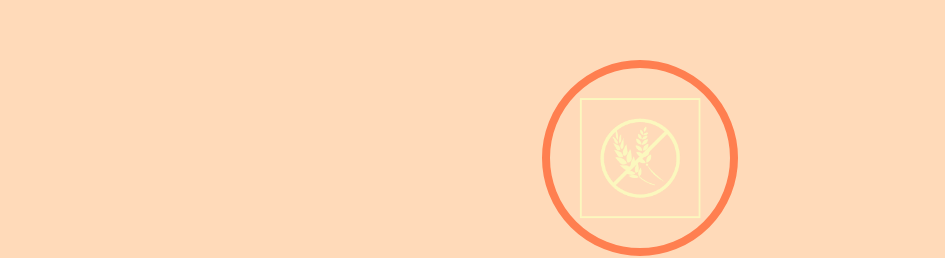
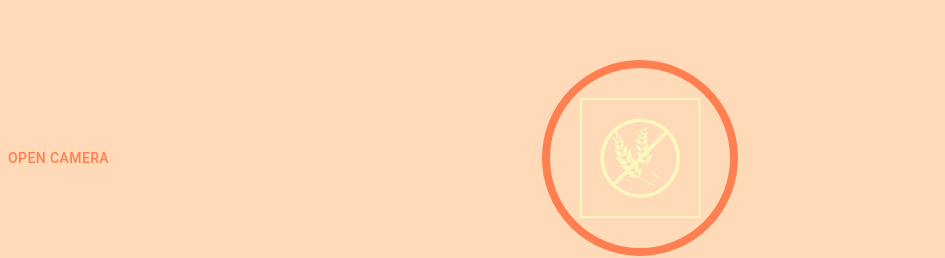
Before and after one commit to MitchWag01/Glutinous, a React (Vite) app in the folder glutinous/glutinous/: page / in a window 1280 px wide. Shown: the part 242-500 px from the top of the page, without its empty margins (0-945 px from the left). Built offline with nearby package versions, Linux system fonts and the light colour scheme.

Commit message:
Got the CameraButton to possibly work

```diff
--- a/glutinous/glutinous/package.json
+++ b/glutinous/glutinous/package.json
@@ -19,7 +19,8 @@
     "react-dom": "^18.2.0",
     "react-icons": "^4.10.1",
     "react-router": "^6.14.1",
-    "react-router-dom": "^6.14.1"
+    "react-router-dom": "^6.14.1",
+    "tesseract.js": "^4.1.1"
   },
   "devDependencies": {
     "@types/react": "^18.0.37",
--- a/glutinous/glutinous/src/components/Buttons/CameraButton.tsx
+++ b/glutinous/glutinous/src/components/Buttons/CameraButton.tsx
@@ -1,34 +1,57 @@
-import * as React from 'react';
-import Tabs from '@mui/material/Tabs';
-import Tab from '@mui/material/Tab';
-import { CameraAlt } from '@mui/icons-material';
-import { ThemeProvider } from '@mui/material';
-import theme from '../../themes/theme';
+import React, { useRef } from "react";
+import { Button } from "@mui/material";
+import { DirectionsCarFilled } from "@mui/icons-material";
 
+type MediaStreamConstraints = {
+  audio?: boolean;
+  video?: boolean | MediaTrackConstraints;
+};
 
+export function CameraButton(props: { requestedMedia: MediaStreamConstraints }) {
+  const { requestedMedia } = props;
+  const videoRef = useRef<HTMLVideoElement>(null);
 
-export default function CameraButton() {
-  const [value, setValue] = React.useState(0);
+  const handleButtonClick = async () => {
+    try {
+      const mediaStream = await navigator.mediaDevices.getUserMedia(requestedMedia);
+      if (videoRef.current) {
+        videoRef.current.srcObject = mediaStream;
+        videoRef.current.play();
 
-  const handleChange = (event: React.SyntheticEvent, newValue: number) => {
-    setValue(newValue);
-    console.log(event)
+        const captureImage = () => {
+          const canvas = document.createElement("canvas");
+          if (videoRef.current?.videoWidth && videoRef.current?.videoHeight) {
+            canvas.width = videoRef.current.videoWidth;
+            canvas.height = videoRef.current.videoHeight;
+            const context = canvas.getContext("2d");
+            if (context) {
+              context.drawImage(
+                videoRef.current,
+                0,
+                0,
+                canvas.width,
+                canvas.height
+              );
+              const imageDataURL = canvas.toDataURL("image/jpeg");
+              console.log(imageDataURL);
+            }
+          }
+        };
+
+        setTimeout(captureImage, 1000); // Delay the capture by 1 second to allow the camera to start
+      }
+    } catch (err) {
+      // Handle error
+      console.log("Camera access denied");
+    }
   };
 
   return (
-    <ThemeProvider theme={theme}>
-<Tabs
-      value={value}
-      onChange={handleChange}
-      aria-label="icon tabs example"
-      TabIndicatorProps={{ style: { backgroundColor: 'transparent' } }}
-      sx={{bgcolor:'primary.main', borderRadius:"10px"}}
-
-    >      <Tab icon={<CameraAlt fontSize='large' sx={{color:"secondary.main"}}/>}
-            aria-label="camera"
-            sx={{borderRadius:'10px', color:"transparent"}}
-            />
-    </Tabs>
-    </ThemeProvider>
+    <>
+      <Button onClick={handleButtonClick}>Open Camera</Button>
+      <video ref={videoRef} style={{ display: "none" }} />
+    </>
   );
 }
+
+export default CameraButton
--- a/glutinous/glutinous/src/pages/Home.tsx
+++ b/glutinous/glutinous/src/pages/Home.tsx
@@ -5,12 +5,71 @@ import SearchPage from './SearchPage';
 import theme from '../themes/theme';
 import NavBar from '../components/NavBar/Navbar';
 import MainCameraButton from '../components/Buttons/MainCameraButton';
+import { createScheduler, createWorker } from 'tesseract.js';
+import CameraButton from '../components/Buttons/CameraButton';
 // import MainCameraButton from '../components/Buttons/MainCameraButton';
 // const API_KEY = "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"; // this needs to become an environment variable
 
 
 
 const Home = () => {
+
+  const CAPTURE_OPTIONS = {
+    audio: false,
+    video: {
+      facingMode: "environment"
+    }
+  };
+  const processImage = async () => {
+    const scheduler = createScheduler();
+    const worker1 = await createWorker();
+    const worker2 = await createWorker();
+
+    const rectangles = [
+      {
+        left: 0,
+        top: 0,
+        width: 500,
+        height: 250,
+      },
+      {
+        left: 500,
+        top: 0,
+        width: 500,
+        height: 250,
+      },
+    ];
+
+
+    await worker1.loadLanguage('eng');
+    await worker2.loadLanguage('eng');
+    await worker1.initialize('eng');
+    await worker2.initialize('eng');
+
+    scheduler.addWorker(worker1);
+    scheduler.addWorker(worker2);
+
+    const results = await Promise.all(
+      rectangles.map((rectangle) =>
+        scheduler.addJob('recognize', '../../../public/images/HardTest.png', {
+          rectangle,
+        })
+      )
+    );
+
+
+
+    console.log(results.map((r) => r.data.text.replace(/[\r\n]+/g, ' '))
+    .join(''));
+
+    await scheduler.terminate();
+  };
+
+
+
+
+
+
   const [ScanState, setScanState] = useState(false);
   const [SearchState, setSearchState] = useState(false);
   const [searchList, setSearchList] = useState<string[]>([]);
@@ -80,7 +139,7 @@ const Home = () => {
         left: '50%',
         transform: 'translate(-50%, -50%)'
       }}>
-        <MainCameraButton />
+        <MainCameraButton onClick={processImage} />
           {/* <MainCameraButton />
           {isGlutenFree !== "" && (
             <h3>
@@ -88,6 +147,7 @@ const Home = () => {
             </h3>
           )} */}
         </Box >
+        <CameraButton requestedMedia={CAPTURE_OPTIONS} ></CameraButton>
         <Box   sx={{
                 position: 'absolute',
                 bottom: 0,
```
Also changed, not shown: glutinous/glutinous/public/images/HardTest.png (added), 1 other file (tests, documents, lock files or other folders).
